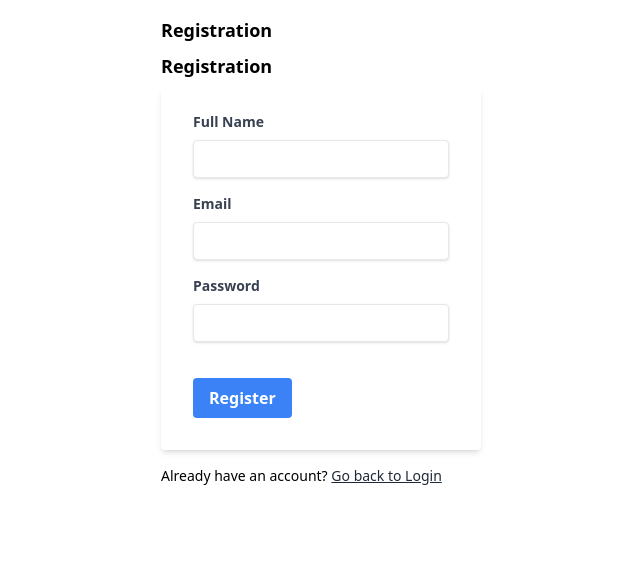
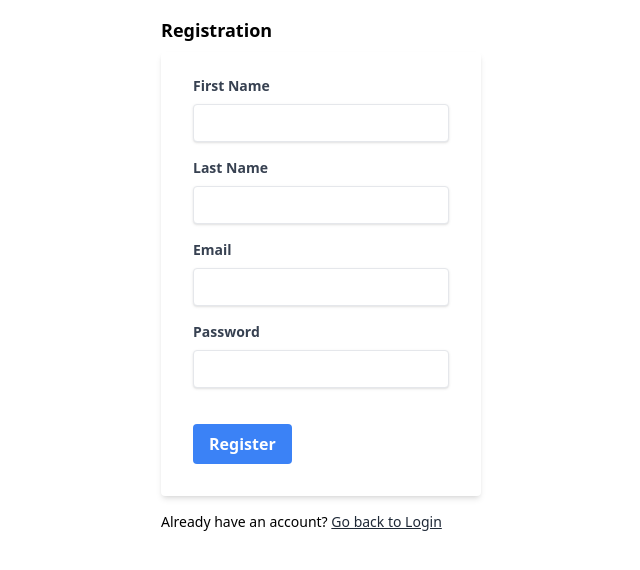
Before and after one commit to Brand0nLe/mini-pill-pal, a React (Create React App) app: page / in a window 1280 px wide. Both pictures are taken after a click on the button "Register here". Shown: the top 570 px of the page, without its empty margins (319-959 px from the left). Built offline with nearby package versions, Linux system fonts and the light colour scheme.

Commit message:
delete duplicate registration title headers

```diff
--- a/src/components/Login/Login.tsx
+++ b/src/components/Login/Login.tsx
@@ -1,7 +1,6 @@
 import React, { useState } from 'react';
 import LoginForm from './LoginForm';
 import Registration from '../Registration/Registration';
-import './Login.css';
 
 interface LoginProps {
   onLogin: (email: string, password: string) => void;
@@ -17,11 +16,11 @@ const Login: React.FC<LoginProps> = ({ onLogin }) => {
   return (
     <div className="my-4">
       <div className="w-full max-w-xs m-auto">
-        <h2 className="text-lg font-bold mb-2">{showRegistration ? 'Registration' : 'Login'}</h2>
         {showRegistration ? (
           <Registration onRegistrationSuccess={handleToggleRegistration} />
         ) : (
           <>
+            <h2 className="text-lg font-bold mb-2">Login</h2>
             <LoginForm onLogin={onLogin} />
             <p className="text-sm">
               Don't have an account?{' '}
--- a/src/components/Registration/Registration.tsx
+++ b/src/components/Registration/Registration.tsx
@@ -11,7 +11,7 @@ const Registration: React.FC<{ onRegistrationSuccess: () => void }> = ({ onRegis
   };
 
   return (
-        <div className="registration-container mb-4">
+    <div className="registration-container">
       {registered ? (
         <div>
           <h2 className="registration-success">Registration Successful!</h2>
@@ -21,7 +21,7 @@ const Registration: React.FC<{ onRegistrationSuccess: () => void }> = ({ onRegis
         </div>
       ) : (
         <div>
-                    <h2 className="registration-heading text-lg font-bold mb-2">Registration</h2>
+            <h2 className="text-lg font-bold mb-2">Registration</h2>
           <RegistrationForm onRegistration={handleRegistration} />
           <p className="text-sm">
             Already have an account?{' '}
--- a/src/components/Registration/RegistrationForm.tsx
+++ b/src/components/Registration/RegistrationForm.tsx
@@ -1,33 +1,45 @@
 import React, { useState } from 'react';
 
 interface RegistrationFormProps {
-    onRegistration: () => void;
+  onRegistration: (firstName: string, lastName: string, email: string, password: string) => void;
 }
 
 const RegistrationForm: React.FC<RegistrationFormProps> = ({ onRegistration }) => {
-    const [fullName, setFullName] = useState('');
+  const [firstName, setFirstName] = useState('');
+  const [lastName, setLastName] = useState('');
   const [email, setEmail] = useState('');
   const [password, setPassword] = useState('');
 
   const handleSubmit = (e: React.FormEvent) => {
     e.preventDefault();
-        localStorage.setItem('email', email);
-        localStorage.setItem('password', password);
-        onRegistration();
+    onRegistration(firstName, lastName, email, password);
   };
 
   return (
     <form onSubmit={handleSubmit} className="bg-white shadow-md rounded px-8 pt-6 pb-8 mb-4">
       <div className="mb-4">
-    <label className="block text-gray-700 text-sm font-bold mb-2" htmlFor="fullName">
-      Full Name
+        <label className="block text-gray-700 text-sm font-bold mb-2" htmlFor="firstName">
+          First Name
         </label>
         <input
           className="shadow appearance-none border rounded w-full py-2 px-3 text-gray-700 leading-tight focus:outline-none focus:shadow-outline"
           type="text"
-      id="fullName"
-      value={fullName}
-      onChange={(e) => setFullName(e.target.value)}
+          id="firstName"
+          value={firstName}
+          onChange={(e) => setFirstName(e.target.value)}
+          required
+        />
+      </div>
+      <div className="mb-4">
+        <label className="block text-gray-700 text-sm font-bold mb-2" htmlFor="lastName">
+          Last Name
+        </label>
+        <input
+          className="shadow appearance-none border rounded w-full py-2 px-3 text-gray-700 leading-tight focus:outline-none focus:shadow-outline"
+          type="text"
+          id="lastName"
+          value={lastName}
+          onChange={(e) => setLastName(e.target.value)}
           required
         />
       </div>
@@ -66,7 +78,6 @@ const RegistrationForm: React.FC<RegistrationFormProps> = ({ onRegistration }) =
         </button>
       </div>
     </form>
-
   );
 };
 
```
Lines whose indentation alone changed are shown as unchanged.
